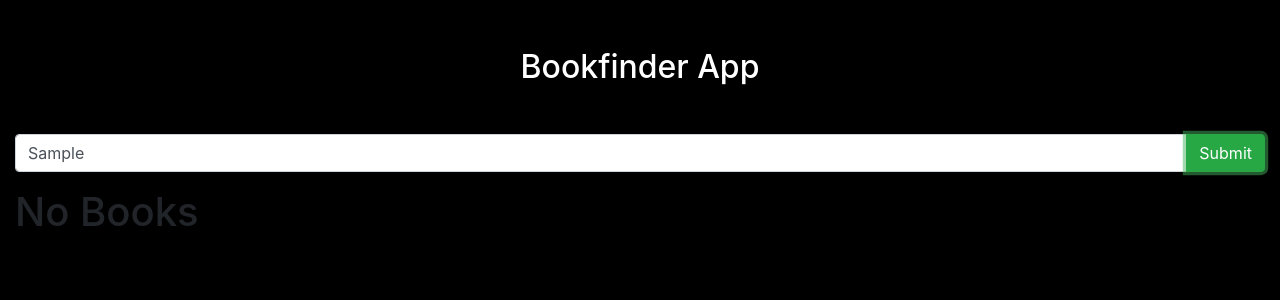
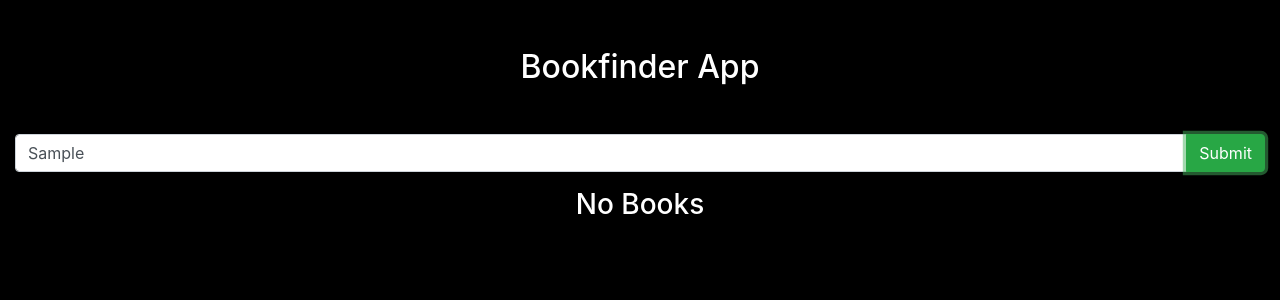
Before and after one commit to bjboubion/bookfinder-app, a React (Create React App) app in the folder bookfinder-react/: page / in a window 1280 px wide. Both pictures are taken after typing "Sample" into the empty fields and a click on the input "Submit". Shown: the top 300 px of the page. Built offline with nearby package versions, Linux system fonts and the light colour scheme; no server answers.

Commit message:
updated styling and loading gif

```diff
--- a/bookfinder-react/src/App.css
+++ b/bookfinder-react/src/App.css
@@ -2,9 +2,8 @@
   width: 18rem;
 }
 
-.container-fluid {
+body {
   background-color: black;
-  height: 200vh;
 }
 
 .center-block {
--- a/bookfinder-react/src/App.js
+++ b/bookfinder-react/src/App.js
@@ -43,7 +43,7 @@ class App extends React.Component {
   };
 
   renderBooks() {
-    let books = <h1>No Books</h1>;
+    let books = <h3 className="text-center text-white">No Books</h3>;
     if (this.state.books) {
       books = <BookListComponent list={this.state.books} />;
     }
@@ -52,7 +52,6 @@ class App extends React.Component {
   };
 
   render () {
-
     return (
       <div className="container-fluid">
         <div className="row">
--- a/bookfinder-react/src/BookListComponent.js
+++ b/bookfinder-react/src/BookListComponent.js
@@ -2,7 +2,7 @@ import React from 'react';
 import CardComponent from './Components/Common/CardComponent';
 
 export const BookListComponent = ({ list }) => {
-    let cards = <h3 className="text-center">Loading...</h3>;
+    let cards = <h3 className="d-flex text-center text-white">Loading...</h3>;
 
     if (list) {
         cards = list.map((item, num) => (
```
Also changed, not shown: bookfinder-react/src/loader.gif.
